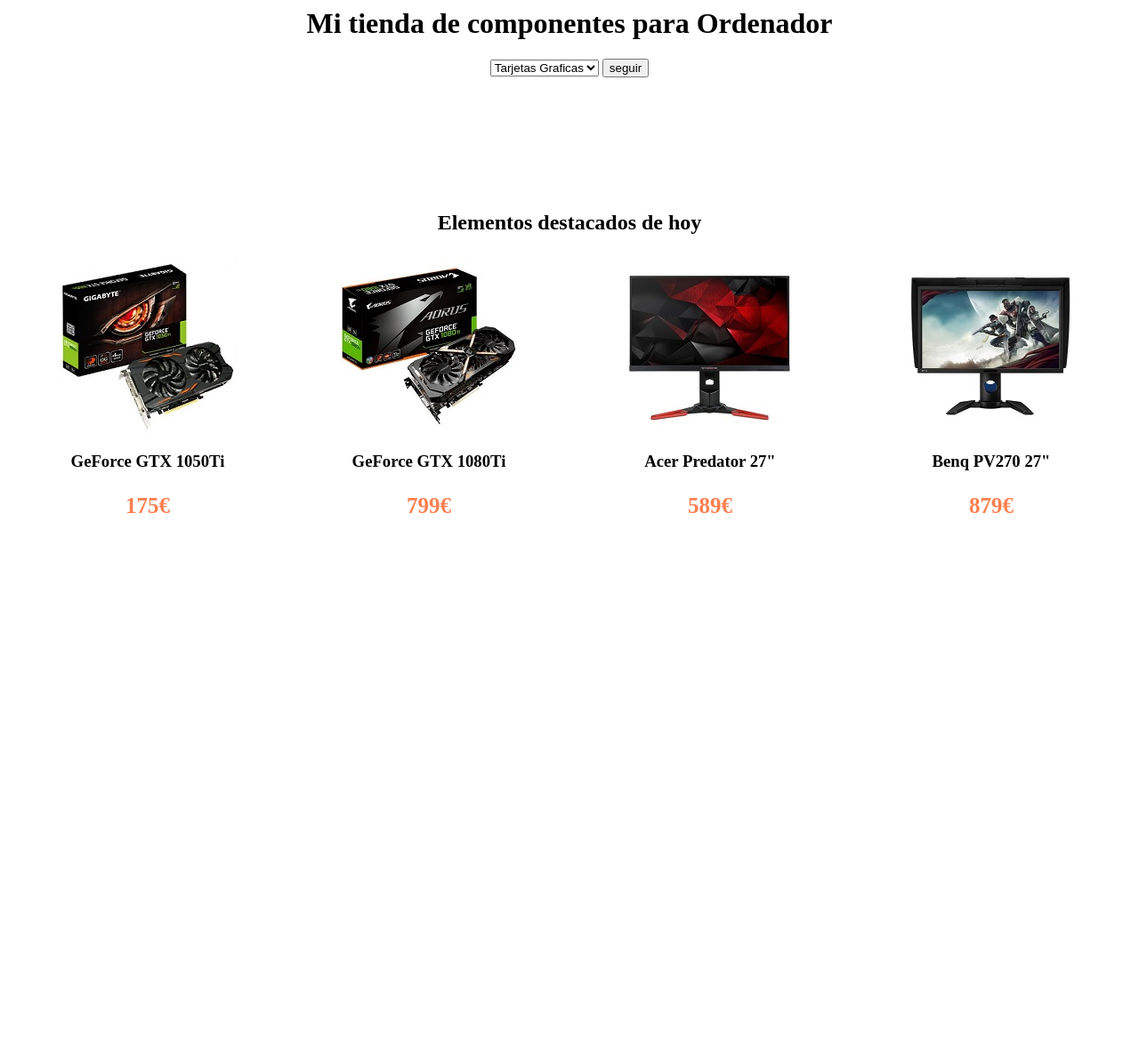
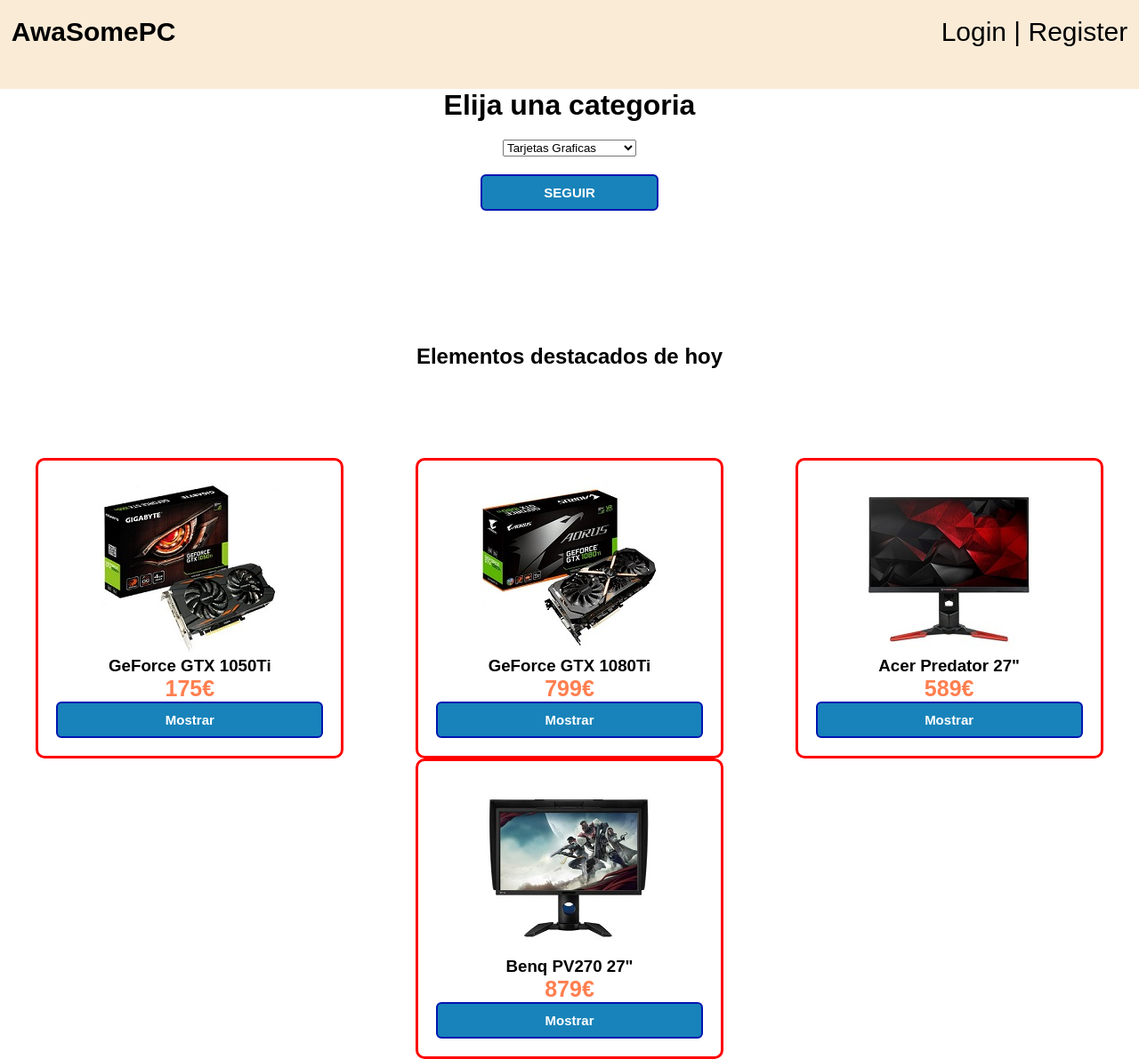
Before and after one commit to Warnerotz/PhP, a PHP site: page / in a window 1280 px wide. Shown: the whole page at 89% size. Before the commit the page ends 577 px from the top, so only its background shows below. Run offline with PHP 8.4, Linux system fonts and the light colour scheme.

Commit message:
21/10/2017

```diff
--- /dev/null
+++ b/CarritoCompra/CSS/estilo.css
@@ -0,0 +1,151 @@
+*{
+    margin:0;
+    padding:0;
+    font-family: sans-serif;
+
+}
+header{
+    height: 100px;
+    background-color: antiquewhite;
+
+}
+
+#logo{
+
+    float: left;
+    font-size: 30px;
+    font-weight: bold;
+    margin-left: 1%;
+    margin-top: 1.5%;
+}
+
+#login{
+    float: right;
+    font-size: 30px;
+    margin-top: 1.5%;
+    margin-right:1%;
+
+}
+#seleccion form select{
+    margin-top: 20px;
+    width: 150px;
+
+}
+
+#seleccion form input{
+    margin: 0 auto;
+    margin-top: 20px;
+    width: 200px;
+    text-transform: uppercase;
+
+}
+
+a{
+    text-decoration: none;
+}
+h2{
+    margin-top: 150px;
+    margin-bottom: 100px;
+}
+.articulo{
+    width: 300px;
+    border: 3px solid red;
+    border-radius: 10px;
+    padding: 20px 20px;
+
+}
+.boton_personalizado{
+    text-decoration: none;
+    padding: 10px;
+    font-weight: bold;
+    font-size: 15px;
+    color: #ffffff;
+    background-color: #1883ba;
+    border-radius: 6px;
+    border: 2px solid #0016b0;
+    display: block;
+}
+#precio{
+    font-size: 25px;
+    font-weight: bold;
+    text-align: center;
+    color: coral;
+
+}
+#destacados{
+    margin-top:25px;
+    display: flex;
+    justify-content: space-around;
+    flex-wrap: wrap;
+
+}
+#titulo{
+    text-align: center;
+
+}
+#contenedor{
+    text-align: center;
+
+
+}
+
+#contenedorInfo {
+
+        display: flex;
+    justify-content: space-around;
+    flex-wrap: wrap;
+        margin-top: 10%;
+
+}
+
+#informacionEl{
+        width: 500px;
+    text-align: justify;
+    border: 4px solid red;
+    padding: 15px 15px;
+    border-radius: 10px;
+
+}
+
+#informacionEl h3{
+
+        text-align: center;
+}
+
+
+#informacionEl a {
+        margin: 0 auto;
+    display: block;
+    width: 200px;
+    height: 200px;
+    text-align: center;
+
+}
+
+#informacionEl #cant {
+    float: right;
+    width: 50px;
+
+}
+
+#informacionEl #carrito {
+
+    float: right;
+}
+
+#catalogo{
+    margin-top:25px;
+    display: flex;
+    justify-content: space-around;
+    flex-wrap: wrap;
+
+    text-align: center;
+
+}
+
+#tituloCat{
+        margin-top: 20px;
+    text-align: center;
+    font-size: 40px;
+
+}
--- a/CarritoCompra/index.php
+++ b/CarritoCompra/index.php
@@ -1,5 +1,6 @@
 <?php
 require 'init.php';
+session_start();
 ?>
 
 
@@ -8,51 +9,15 @@
     <head>
         <meta charset="UTF-8">
         <title>carrito</title>
-        <style type="text/css">
-            a{
-                text-decoration: none;
-            }
-            h2{
-                margin-top: 150px;
-
-            }
-            .articulo{
-              width: 300px;
-
-            }
-            #precio{
-                font-size: 25px;
-                font-weight: bold;
-                text-align: center;
-                color: coral;
-
-            }
-            #destacados{
-                margin-top:25px;
-                display: flex;
-                justify-content: space-around;
-                flex-wrap: wrap;
-
-            }
-            #titulo{
-                text-align: center;
-
-            }
-            #contenedor{
-               text-align: center;
-
-
-            }
-
-        </style>
-
+        <link rel="stylesheet" type="text/css" href="CSS/estilo.css">
     </head>
     <body>
 
         <div id="contenedor">
-            <div>
-                <h1>Mi tienda de componentes para Ordenador</h1>
-            </div>
+                <?php require 'montaHeader.php';?>
+            <div id='seleccion'>
+                <h1>Elija una categoria</h1>
+
             <form method="get" action="catalogo.php">
                 <select name="cat">
                     <?php
@@ -60,9 +25,11 @@
                         echo "<option value='$codigo'>$categoria</option>";
                     }
                     ?>
-                </select>
-                <input type="submit" name="Seguir" value="seguir">
+                </select><br>
+                <input class='boton_personalizado' type="submit" name="Seguir" value="seguir">
             </form>
+
+            </div>
             <div>
                 <h2>Elementos destacados de hoy</h2>
             </div>
@@ -72,8 +39,6 @@
 
                         if($articulo['destacado']===true){
                             require 'montaje.php';
-
-
                         }
 
                     }
--- /dev/null
+++ b/CarritoCompra/montaHeader.php
@@ -0,0 +1,10 @@
+<?php ?>
+
+<header>
+    <div id='logo'>
+        <p>AwaSomePC</p>
+    </div>
+    <div id='login'>
+        <p>Login | Register</p>
+    </div>
+</header>
--- a/CarritoCompra/montaje.php
+++ b/CarritoCompra/montaje.php
@@ -1,9 +1,11 @@
 <?php
+
+$link='informacion.php?codigo='.$articulo['codigo'];
 ?>
 
 <div class="articulo">
     <a href='<?= $ruta.$articulo['imagen'] ?>'><img src='<?= $ruta.$articulo['imagen'] ?>'></a>
     <h3 id='nombreArt'><?=$articulo['nombre']?></h3>
     <p id='precio'><?=$articulo['precio']?>€</p>
-
+    <a class='boton_personalizado' href="informacion.php?codigo=<?=$articulo['codigo']?>">Mostrar</a>
 </div>
```
Also changed, not shown: CarritoCompra/catalogo.php (+23 -39 lines), CarritoCompra/informacion.php (+51 -1 lines), nbproject/private/private.xml (+5 -4 lines), CarritoCompra/imagenes/logo.png (added), 1 other file.
